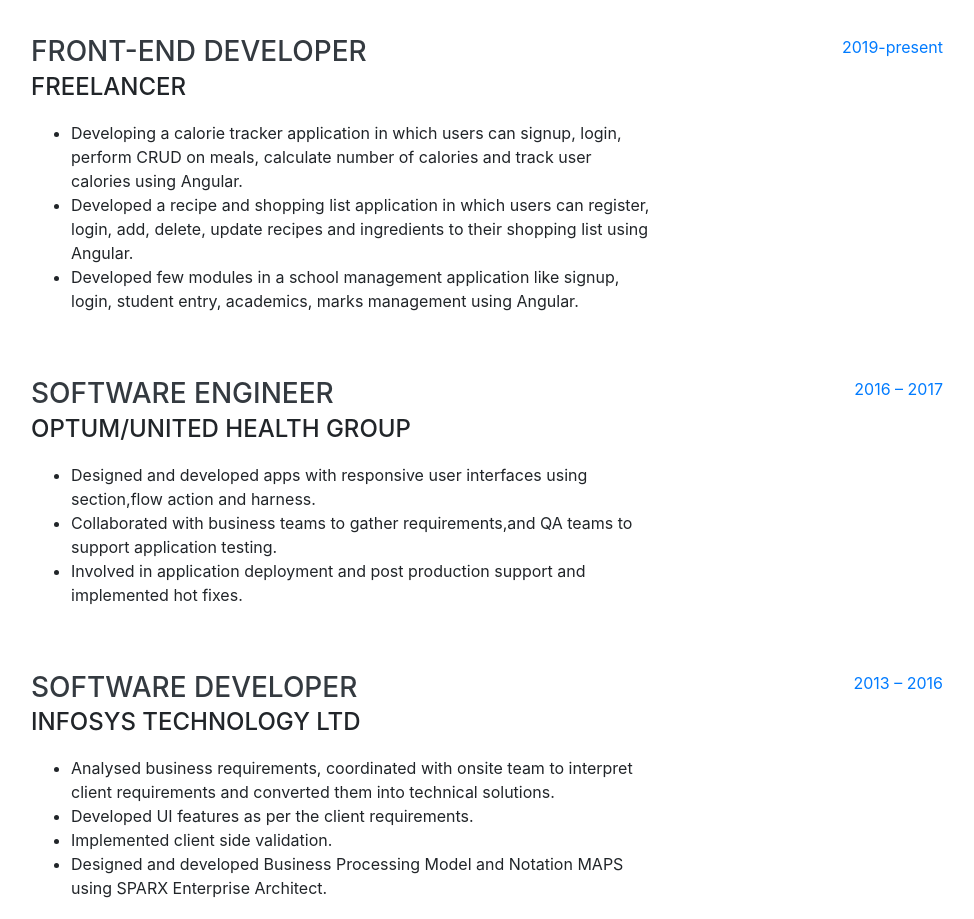
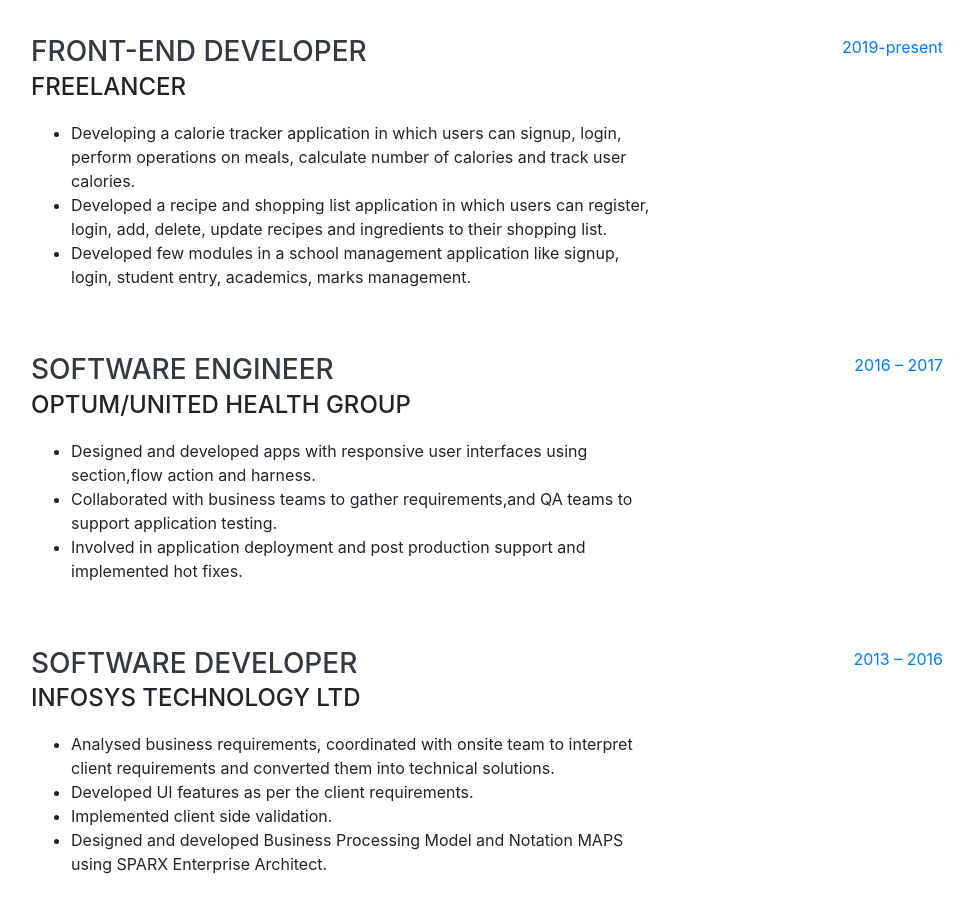
Before and after one commit to sindhuraprogrammer/my_portfolio, a website with bundled scripts: page index.html in a window 1280 px wide. Shown: the part 900-1819 px from the top of the page, without its empty margins (289-1263 px from the left). Built offline with nearby package versions, Linux system fonts and the light colour scheme; a web font is replaced by a local one.

Commit message:
updated freelancing projects description, removed angular and CRUD

```diff
--- a/index.html
+++ b/index.html
@@ -102,11 +102,11 @@
             <div class="subheading mb-3">Freelancer</div>
             <p>
               <ul>
-                <li>Developing a calorie tracker application in which users can signup, login, perform CRUD on meals, calculate number of calories and track user calories using Angular.
+                <li>Developing a calorie tracker application in which users can signup, login, perform operations on meals, calculate number of calories and track user calories.
                 </li>
-                <li>Developed a recipe and shopping list application in which users can register, login, add, delete, update recipes and ingredients to their shopping list using Angular.
+                <li>Developed a recipe and shopping list application in which users can register, login, add, delete, update recipes and ingredients to their shopping list.
                 </li>
-                <li>Developed few modules in a school management application like signup, login, student entry, academics, marks management using Angular.</li>
+                <li>Developed few modules in a school management application like signup, login, student entry, academics, marks management.</li>
               </ul>
             </p>
           </div>
```
